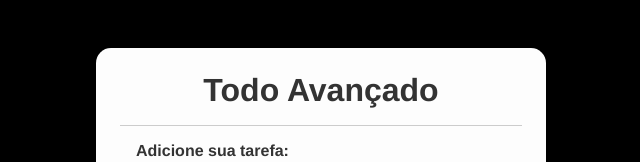
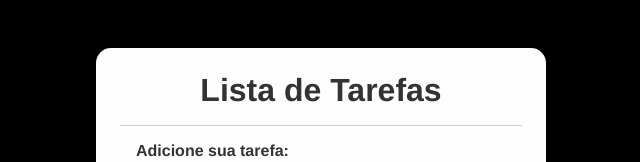
Before and after one commit to FreitasLucas01/To-Do-List, a plain HTML site: page index.html in a window 1280 px wide. Shown: the top 162 px of the page, without its empty margins (319-959 px from the left). Drawn offline with Linux system fonts and the light colour scheme.

Commit message:
Update index.html

```diff
--- a/index.html
+++ b/index.html
@@ -12,13 +12,13 @@
       crossorigin="anonymous"
       referrerpolicy="no-referrer"
     />
-    <title>To Do Avançado</title>
+    <title>Lista de Tarefas</title>
   </head>
   <body>
     <div class="todo-margin">
       <div class="todo-container">
         <header>
-          <h1>Todo Avançado</h1>
+          <h1>Lista de Tarefas</h1>
         </header>
         <form id="todo-form">
           <p>Adicione sua tarefa:</p>
```
